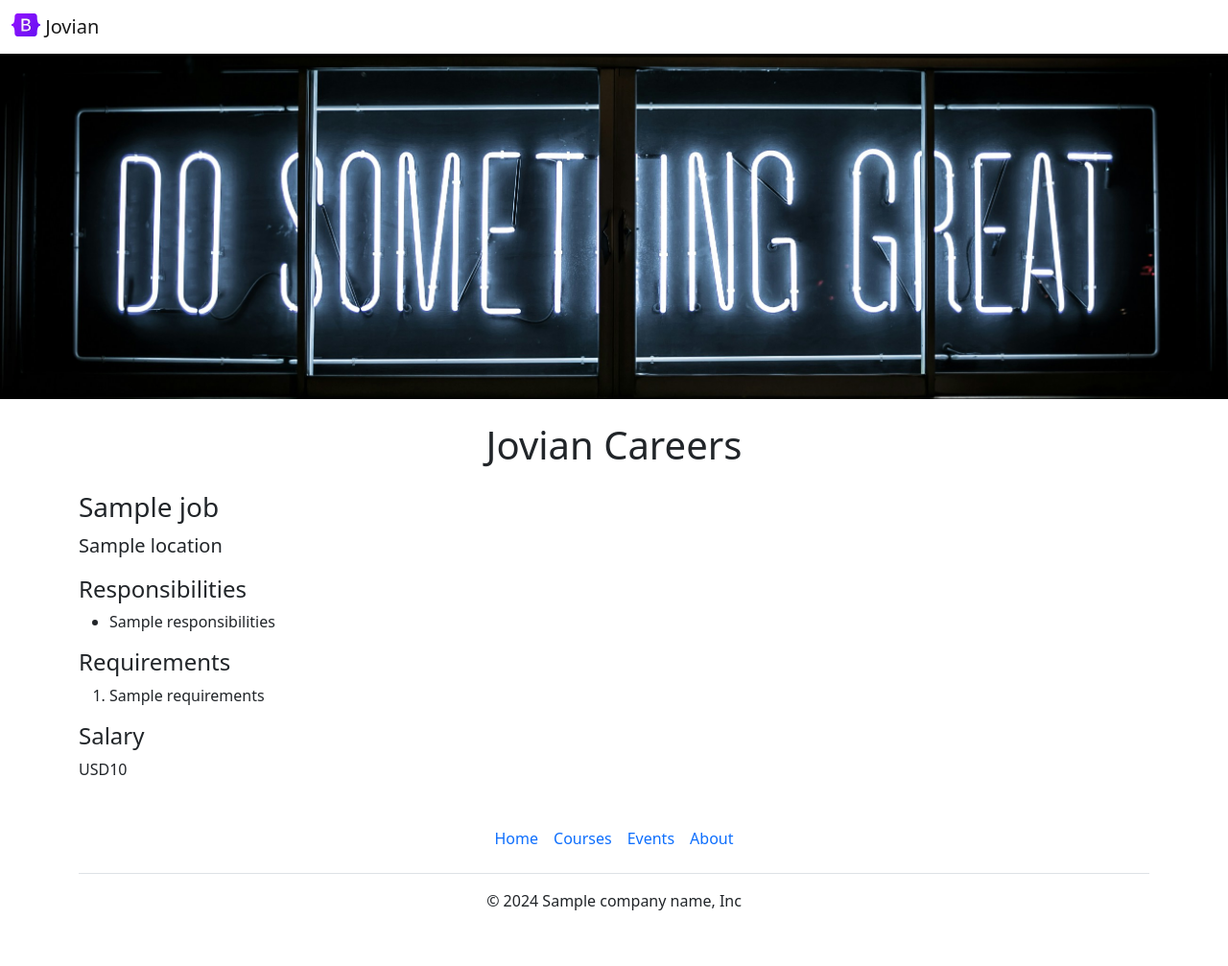
After one commit to yousefwmorsy/jovian-webdevtest-v3, a Flask app: template templates/jobpage.html in a window 1280 px wide. The commit adds this page. Shown: the whole page at 96% size. Run offline with Flask 3, Linux system fonts and the light colour scheme; the template is opened without the code that fills it: most values are stand-ins (such as "Sample title", 1, 10 or a date in 2020).

Commit message:
dynamic pages for each job

```diff
--- a/app.py
+++ b/app.py
@@ -1,5 +1,5 @@
 from flask import Flask, render_template, jsonify
-from database import load_jobs_from_db
+from database import load_jobs_from_db, load_job_from_db
 
 app = Flask(__name__)
 
@@ -14,5 +14,12 @@ def list_jobs():
     jobs = load_jobs_from_db()
     return jsonify(jobs)
 
+@app.route("/job/<id>")
+def show_job(id):
+    job = load_job_from_db(id)
+    if not job:
+        return "Not Found", 404
+    return render_template('jobpage.html', job = job)
+
 if __name__ == "__main__":
   app.run(host='0.0.0.0', debug = True)
--- /dev/null
+++ b/templates/banner.html
@@ -0,0 +1,10 @@
+<style>
+  #banner {
+    height: 360px;
+    width: 100%;
+    object-fit: cover;
+    margin-bottom: 16px;
+  }
+</style>
+
+<img class = "img-fluid" id = "banner" src="/static/banner_jovian.jpg">
--- /dev/null
+++ b/templates/bootstrap.html
@@ -0,0 +1,4 @@
+<meta charset="utf-8">
+<meta name="viewport" content="width=device-width, initial-scale=1">
+
+<link href="https://cdn.jsdelivr.net/npm/bootstrap@5.2.3/dist/css/bootstrap.min.css" rel="stylesheet" integrity="sha384-rbsA2VBKQhggwzxH7pPCaAqO46MgnOM80zW1RWuH61DGLwZJEdK2Kadq2F9CUG65" crossorigin="anonymous">
--- a/templates/jobitem.html
+++ b/templates/jobitem.html
@@ -13,6 +13,6 @@
     {% endif %}
   </div>
   <div class = "col-2 text-end">
-  <a href="mailto:yousefwmorsy@gmail.com?subject=Application for {{job['title']}}" type="button" class="btn btn-outline-primary">Apply</a>
+  <a href="/job/{{job['id']}}" type="button" class="btn btn-outline-primary">Apply</a>
   </div>
 </div>
--- /dev/null
+++ b/templates/jobpage.html
@@ -0,0 +1,34 @@
+<!DOCTYPE html>
+<html>
+  <head>
+    {% include "bootstrap.html" %}
+
+    <title>{{job.title}} - Jovian Careers</title>
+  </head>
+  <body>
+    {% include "nav.html" %}
+    {% include "banner.html" %}
+    <div class = "container">
+      <h1 class = "text-center mt-2 mb-4"> Jovian Careers</h1>
+      <h3 class = "mb-2">{{job.title}}</h3>
+      <p class="lead mt-0">{{job.location}}</p>
+
+      <h4>Responsibilities</h4>
+      <ul>
+        {% for line in job.responsibilities.split("\n")%}
+          <li>{{line}}</li>
+        {% endfor %}
+      </ul>
+      <h4>Requirements</h4>
+      <ol>
+        {% for line in job.requirements.split("\n")%}
+          <li>{{line}}</li>
+        {% endfor %}
+      </ol>
+
+      <h4>Salary</h4>
+      <p>{{job.currency}}{{job.salary}}</p>
+    </div>
+    {% include "footer.html" %}
+  </body>
+</html>
--- a/templates/nav.html
+++ b/templates/nav.html
@@ -1,8 +1,8 @@
 <nav class="navbar bg-body-tertiary shadow-sm fixed-top bg-white">
   <div class="container-fluid">
-    <a class="navbar-brand" href="#">
-      <img src="static/bootstrap-logo.svg" alt="Logo" width="30" height="24" class="d-inline-block align-text-top">
-      {{company_name}}
+    <a class="navbar-brand" href="/">
+      <img src="/static/bootstrap-logo.svg" alt="Logo" width="30" height="24" class="d-inline-block align-text-top">
+      Jovian
     </a>
   </div>
 </nav>
```
Also changed, not shown: database.py (+9 -0 lines), templates/home.html (+5 -13 lines).
